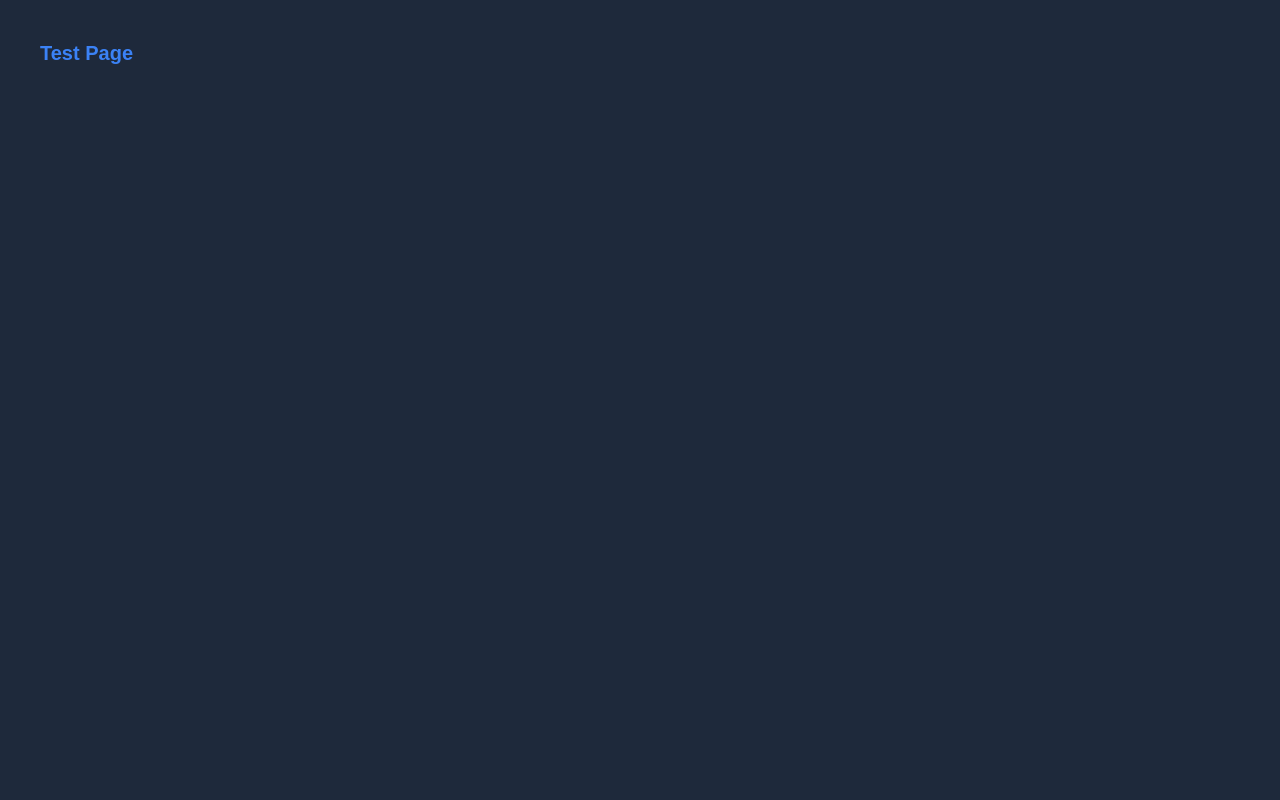
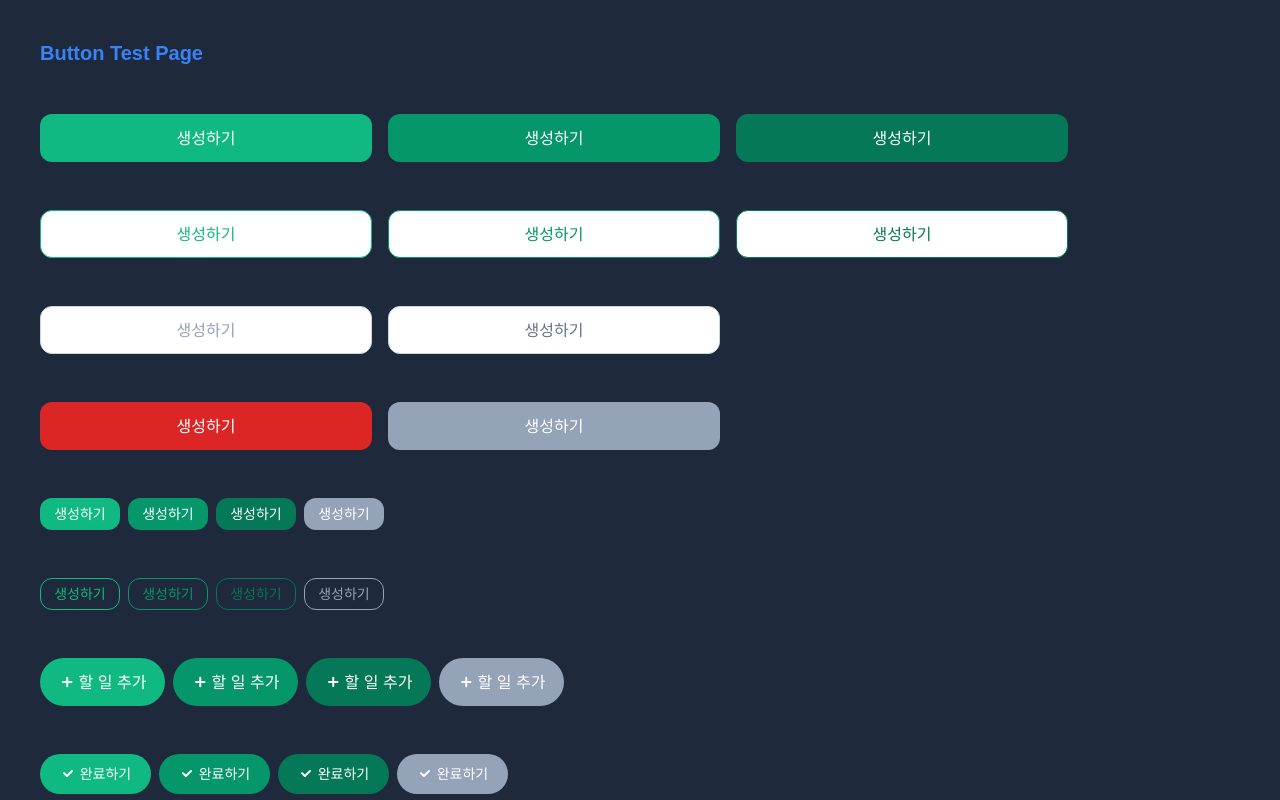
Before and after one commit to ozen0718/coworkers, a Next.js app: page / in a window 1280 px wide. Shown: the top 800 px of the page. Built offline with nearby package versions, Linux system fonts and the light colour scheme.

Commit message:
버튼 컴포넌트 작성 완료

```diff
--- a/package.json
+++ b/package.json
@@ -12,6 +12,7 @@
     "@svgr/webpack": "^8.1.0",
     "@tanstack/react-query": "^5.74.3",
     "axios": "^1.8.4",
+    "clsx": "^2.1.1",
     "next": "^15.3.0",
     "react": "^19.1.0",
     "react-dom": "^19.1.0"
--- /dev/null
+++ b/public/icons/IconCheck.tsx
@@ -0,0 +1,19 @@
+export default function IconCheck() {
+  return (
+    <svg
+      width="16"
+      height="16"
+      viewBox="0 0 16 16"
+      fill="none"
+      xmlns="http://www.w3.org/2000/svg"
+    >
+      <path
+        d="M4 7.14286L6.90909 10L12 5"
+        stroke="currentColor"
+        strokeWidth="2"
+        strokeLinecap="round"
+        strokeLinejoin="round"
+      />
+    </svg>
+  );
+}
--- /dev/null
+++ b/public/icons/IconPlus.tsx
@@ -0,0 +1,24 @@
+export default function IconPlus() {
+  return (
+    <svg
+      width="16"
+      height="16"
+      viewBox="0 0 16 16"
+      fill="none"
+      xmlns="http://www.w3.org/2000/svg"
+    >
+      <path
+        d="M4 8H12.5"
+        stroke="#F8FAFC"
+        strokeWidth="2"
+        strokeLinecap="round"
+      />
+      <path
+        d="M8.25 12.25V3.75"
+        stroke="#F8FAFC"
+        strokeWidth="2"
+        strokeLinecap="round"
+      />
+    </svg>
+  );
+}
--- a/src/app/page.tsx
+++ b/src/app/page.tsx
@@ -1,7 +1,188 @@
+"use client";
+
+import React from "react";
+import Button from "@/components/Button/Button";
+
 export default function Home() {
+  const handleClick = (e: React.MouseEvent<HTMLButtonElement>) => {
+    console.log("Clicked!", e.currentTarget);
+  };
+
   return (
-    <div className="min-h-screen p-10 bg-bg200">
-      <h1 className="text-xl-semibold text-blue">Test Page</h1>
+    <div className="min-h-screen p-10 bg-bg200 text-white space-y-12">
+      <h1 className="text-xl-bold text-blue">Button Test Page</h1>
+
+      {/* Filled Green (기본/호버/프레스드) */}
+      <div className="flex gap-4">
+        <Button className="bg-primary text-white w-[332px] h-12 rounded-xl">
+          생성하기
+        </Button>
+        <Button className="bg-primary-hover text-white w-[332px] h-12 rounded-xl">
+          생성하기
+        </Button>
+        <Button className="bg-primary-pressed text-white w-[332px] h-12 rounded-xl">
+          생성하기
+        </Button>
+      </div>
+
+      {/* Inverse White (Primary 텍스트, 각 상태) */}
+      <div className="flex gap-4">
+        <Button variant="inverse" className="text-primary border-primary">
+          생성하기
+        </Button>
+        <Button
+          variant="inverse"
+          className="text-primary-hover border-primary-hover"
+        >
+          생성하기
+        </Button>
+        <Button
+          variant="inverse"
+          className="text-primary-pressed border-primary-pressed"
+        >
+          생성하기
+        </Button>
+      </div>
+
+      {/* Gray Text 버튼들 */}
+      <div className="flex gap-4">
+        <Button variant="textgraylight">생성하기</Button>
+        <Button variant="textgray">생성하기</Button>
+      </div>
+
+      {/* Danger + Filled Gray */}
+      <div className="flex gap-4">
+        <Button variant="danger">생성하기</Button>
+        <Button variant="grayfilled">생성하기</Button>
+      </div>
+
+      {/* Small Filled */}
+      <div className="flex gap-2">
+        <Button variant="primary" size="small">
+          생성하기
+        </Button>
+        <Button variant="primary" size="small" className="bg-primary-hover">
+          생성하기
+        </Button>
+        <Button variant="primary" size="small" className="bg-primary-pressed">
+          생성하기
+        </Button>
+        <Button variant="grayfilled" size="small">
+          생성하기
+        </Button>
+      </div>
+
+      {/* Small Inverse + Gray */}
+      <div className="flex gap-2">
+        <Button variant="inverse" size="small">
+          생성하기
+        </Button>
+        <Button
+          variant="inverse"
+          size="small"
+          className="text-primary-hover border-primary-hover"
+        >
+          생성하기
+        </Button>
+        <Button
+          variant="inverse"
+          size="small"
+          className="text-primary-pressed border-primary-pressed"
+        >
+          생성하기
+        </Button>
+        <Button variant="textgraySmall" size="small">
+          생성하기
+        </Button>
+      </div>
+
+      {/* 할 일 추가 */}
+      <div className="flex gap-2">
+        <Button variant="plus" size="plus" icon="plus">
+          할 일 추가
+        </Button>
+        <Button
+          variant="plus"
+          size="plus"
+          icon="plus"
+          className="bg-primary-hover"
+        >
+          할 일 추가
+        </Button>
+        <Button
+          variant="plus"
+          size="plus"
+          icon="plus"
+          className="bg-primary-pressed"
+        >
+          할 일 추가
+        </Button>
+        <Button variant="grayfilled" size="plus" icon="plus">
+          할 일 추가
+        </Button>
+      </div>
+
+      {/* 완료하기 */}
+      <div className="flex gap-2 mt-4">
+        <Button variant="complete" size="complete" icon="check">
+          완료하기
+        </Button>
+        <Button
+          variant="complete"
+          size="complete"
+          icon="check"
+          className="bg-primary-hover"
+        >
+          완료하기
+        </Button>
+        <Button
+          variant="complete"
+          size="complete"
+          icon="check"
+          className="bg-primary-pressed"
+        >
+          완료하기
+        </Button>
+        <Button variant="grayfilled" size="complete" icon="check">
+          완료하기
+        </Button>
+      </div>
+
+      {/* 완료 취소하기 */}
+      <div className="flex gap-2 mt-4">
+        <Button variant="cancel" size="cancel" icon="check">
+          완료 취소하기
+        </Button>
+        <Button
+          variant="cancel"
+          size="cancel"
+          icon="check"
+          className="border-primary-hover text-primary-hover"
+        >
+          완료 취소하기
+        </Button>
+        <Button
+          variant="cancel"
+          size="cancel"
+          icon="check"
+          className="border-primary-pressed text-primary-pressed"
+        >
+          완료 취소하기
+        </Button>
+        <Button variant="textgraylight" size="cancel" icon="check">
+          완료 취소하기
+        </Button>
+      </div>
+
+      {/* Custom */}
+      <div>
+        <Button
+          className="w-[460px] text-md-bold text-blue border border-blue"
+          onClick={handleClick}
+        >
+          커스터마이즈 버튼
+        </Button>
+      </div>
     </div>
   );
 }
--- a/src/components/Button/Button.tsx
+++ b/src/components/Button/Button.tsx
@@ -0,0 +1,117 @@
+"use client";
+
+import React from "react";
+import clsx from "clsx";
+import IconPlus from "../../../public/icons/IconPlus";
+import IconCheck from "../../../public/icons/IconCheck";
+
+export interface ButtonProps {
+  children: React.ReactNode;
+  variant?:
+    | "primary"
+    | "inverse"
+    | "secondary"
+    | "danger"
+    | "plus"
+    | "complete"
+    | "cancel"
+    | "textgray"
+    | "textgraylight"
+    | "grayfilled"
+    | "textgraySmall";
+  size?: "small" | "large" | "plus" | "complete" | "cancel";
+  onClick?: (e: React.MouseEvent<HTMLButtonElement>) => void;
+  disabled?: boolean;
+  className?: string;
+  type?: "reset" | "button" | "submit";
+  icon?: "plus" | "check";
+}
+
+function Button({
+  children,
+  variant = "primary",
+  size = "large",
+  onClick,
+  disabled = false,
+  className,
+  type = "button",
+  icon,
+}: ButtonProps) {
+  const baseStyles =
+    "flex items-center justify-center font-pretendard font-medium";
+
+  const filledGreen =
+    "bg-primary text-white hover:bg-primary-hover active:bg-primary-pressed";
+
+  const disabledGreen = "bg-gray400 text-white cursor-not-allowed";
+
+  const variantStyles: Record<NonNullable<ButtonProps["variant"]>, string> = {
+    primary: filledGreen,
+    plus: filledGreen,
+    complete: filledGreen,
+    inverse:
+      size === "small"
+        ? "bg-bg200 border border-primary text-primary"
+        : "bg-white border border-primary text-primary",
+    secondary: "bg-white text-gray400 border border-gray300",
+    danger: "bg-danger text-white hover:bg-red-600 active:bg-red-700",
+    cancel:
+      "bg-white border border-primary text-primary hover:border-primary-hover hover:text-primary-hover active:border-primary-pressed active:text-primary-pressed",
+    textgray: "bg-white border border-gray300 text-gray500",
+    textgraylight: "bg-white border border-gray300 text-gray400",
+    grayfilled: "bg-gray400 text-white",
+    textgraySmall: "bg-transparent border border-gray400 text-gray400",
+  };
+
+  const disabledStyles: Record<NonNullable<ButtonProps["variant"]>, string> = {
+    primary: disabledGreen,
+    plus: disabledGreen,
+    complete: disabledGreen,
+    inverse:
+      size === "small"
+        ? "bg-bg200 border border-gray400 text-gray400 cursor-not-allowed"
+        : "bg-white border border-gray400 text-gray400 cursor-not-allowed",
+    secondary: "text-gray400 cursor-not-allowed",
+    danger: "bg-gray400 text-gray500 cursor-not-allowed",
+    cancel: "bg-white border border-gray400 text-gray400 cursor-not-allowed",
+    textgray: "bg-white text-gray400 cursor-not-allowed",
+    textgraylight: "bg-white text-gray300 cursor-not-allowed",
+    grayfilled: "bg-gray300 text-white cursor-not-allowed",
+    textgraySmall:
+      "bg-transparent border border-gray300 text-gray400 cursor-not-allowed",
+  };
+
+  const sizeStyles: Record<NonNullable<ButtonProps["size"]>, string> = {
+    small: "text-md-medium w-20 h-8 rounded-xl",
+    large: "text-lg-medium w-[332px] h-12 rounded-xl",
+    plus: "text-lg-medium w-[125px] h-[48px] rounded-full",
+    complete: "text-md-medium w-[111px] h-10 rounded-full",
+    cancel: "text-md-medium w-[138px] h-10 rounded-full",
+  };
+
+  const iconMap: Record<NonNullable<ButtonProps["icon"]>, React.ReactNode> = {
+    plus: <IconPlus />,
+    check: <IconCheck />,
+  };
+
+  return (
+    <button
+      type={type}
+      className={clsx(
+        baseStyles,
+        sizeStyles[size],
+        !disabled ? variantStyles[variant] : disabledStyles[variant],
+        className
+      )}
+      onClick={onClick}
+      disabled={disabled}
+    >
+      <span className="flex items-center justify-center gap-1">
+        {icon && iconMap[icon]}
+        {children}
+      </span>
+    </button>
+  );
+}
+
+export default Button;
```
Also changed, not shown: public/icons/icons.ts (deleted), 1 other file (tests, documents, lock files or other folders).
